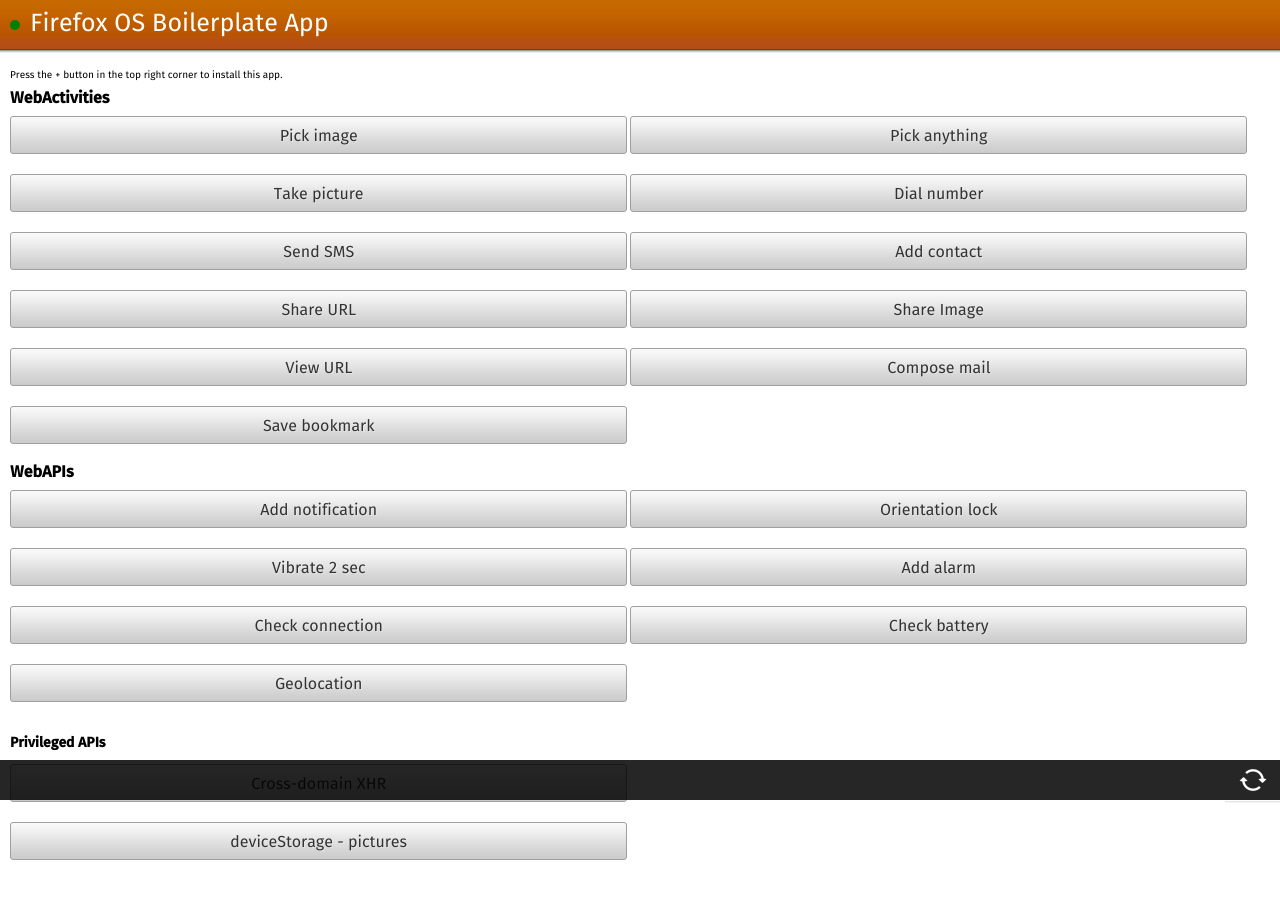
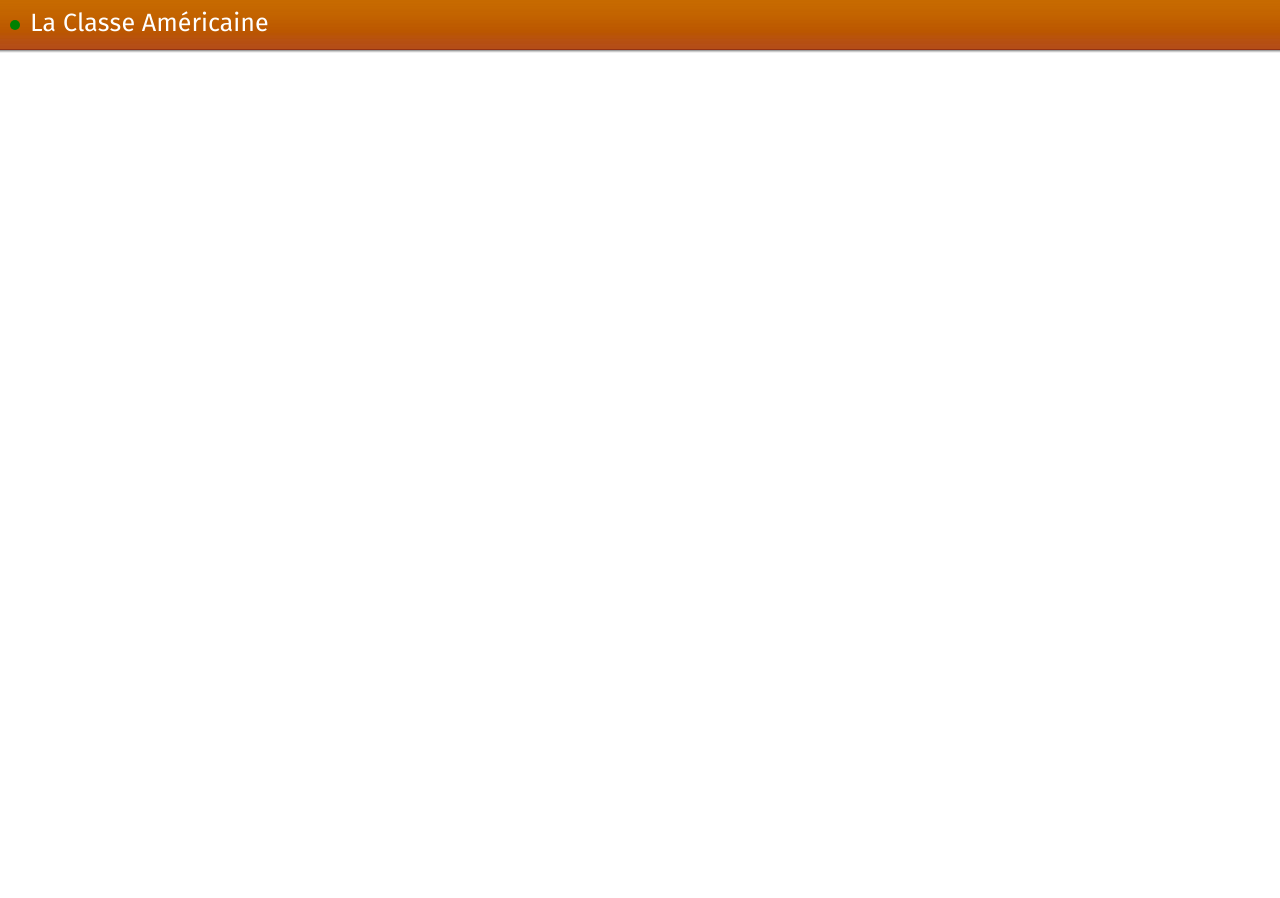
Before and after one commit to nterray/la-classe-americaine-app, a plain HTML site: page index.html in a window 1280 px wide. After the commit the page ends 800 px from the top, so only its background shows below. Drawn offline with Linux system fonts and the light colour scheme.

Commit message:
prune index and appcache from boilerplate

```diff
--- a/index.html
+++ b/index.html
@@ -1,17 +1,5 @@
 <!DOCTYPE html>
-<html>
-<!--
-    Exchange the line above for this to enable offline support
-    <html manifest="manifest.appcache">
-
-    Please make your homework before doing this:
-        http://www.alistapart.com/articles/application-cache-is-a-douchebag/
-        http://appcachefacts.info
-
-    This might be necessary to set up on your server, to make sure
-    files are updated when the appcache file itself is:
-        https://github.com/robnyman/Firefox-OS-Boilerplate-App/blob/gh-pages/.htaccess
- -->
+<html manifest="manifest.appcache">
 <head>
     <meta charset="utf-8">
     <meta name="viewport" content="width=device-width">
@@ -19,7 +7,7 @@
     <link rel="stylesheet" type="text/css" href="css/headers.css">
     <link rel="stylesheet" type="text/css" href="css/buttons.css">
     <link rel="stylesheet" type="text/css" href="css/toolbars.css">
-    <title>Firefox OS Boilerplate App</title>
+    <title>La Classe Américaine</title>
 </head>
 
 <body>
@@ -31,80 +19,14 @@
             <menu type="toolbar">
                 <button id="install"><span class="icon icon-add">add</span></button>
             </menu>
-            <h1>
-                Firefox OS Boilerplate App
-            </h1>
+            <h1>La Classe Américaine</h1>
         </header>
     </section>
 
 
     <div id="main">
 
-        <p id="installation-instructions">Press the + button in the top right corner to install this app.</p>
-
-        <h2>WebActivities</h2>
-
-        <button id="pick-image">Pick image</button>
-        <div id="image-presenter"></div>
-
-        <button id="pick-anything">Pick anything</button>
-
-        <button id="record">Take picture</button>
-
-        <button id="dial">Dial number</button>
-
-        <button id="send-sms">Send SMS</button>
-
-        <button id="add-contact">Add contact</button>
-
-        <button id="share">Share URL</button>
-
-        <button id="share-image">Share Image</button>
-        <img id="image-to-share" src="images/logo64.png" alt="">
-
-        <button id="view-url">View URL</button>
-
-        <button id="compose-email">Compose mail</button>
-
-        <button id="save-bookmark">Save bookmark</button>
-
-
-        <h2>WebAPIs</h2>
-
-        <button id="add-notification">Add notification</button>
-
-        <button id="lock-orientation">Orientation lock</button>
-
-        <button id="vibrate">Vibrate 2 sec</button>
-
-        <button id="add-alarm">Add alarm</button>
-
-        <button id="check-connection">Check connection</button>
-        <div id="connection-display"></div>
-
-        <button id="check-battery">Check battery</button>
-        <div id="battery-display"></div>
-
-        <button id="geolocation">Geolocation</button>
-        <div id="geolocation-display"></div>
-
-
-        <h3>Privileged APIs</h3>
-
-        <button id="cross-domain-xhr">Cross-domain XHR</button>
-        <div id="cross-domain-xhr-display"></div>
-
-        <button id="device-storage-pictures">deviceStorage - pictures</button>
-        <div id="device-storage-pictures-display"></div>
     </div>
-
-    <footer>
-        <div role="toolbar">
-            <ul>
-                <li><button id="reload" class="update">Update</button></li>
-            </ul>
-        </div>
-    </footer>
 
     <script type="text/javascript" src="js/base.js"></script>
     <script type="text/javascript" src="js/webapp.js"></script>
```
Also changed, not shown: 1 other file.
